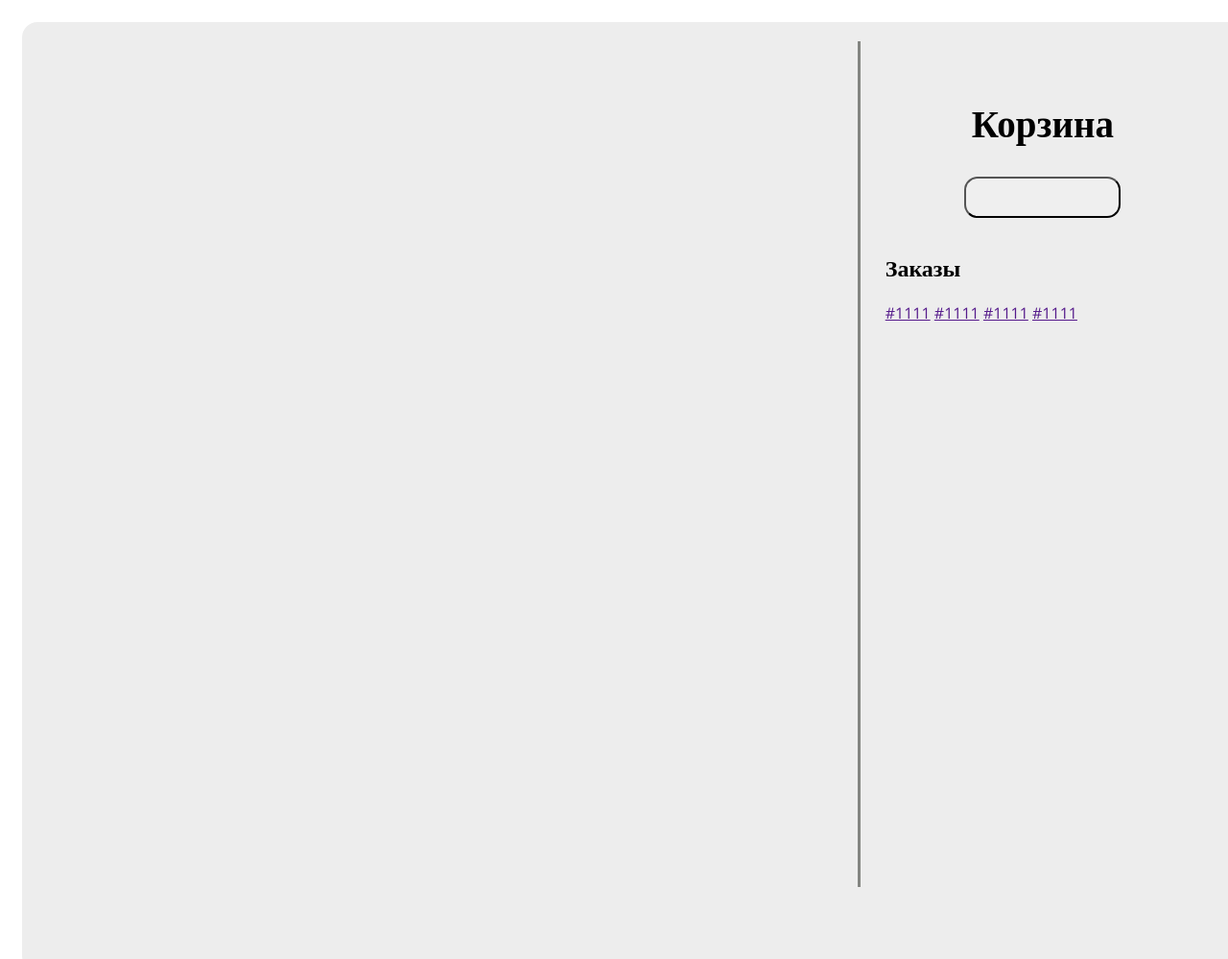
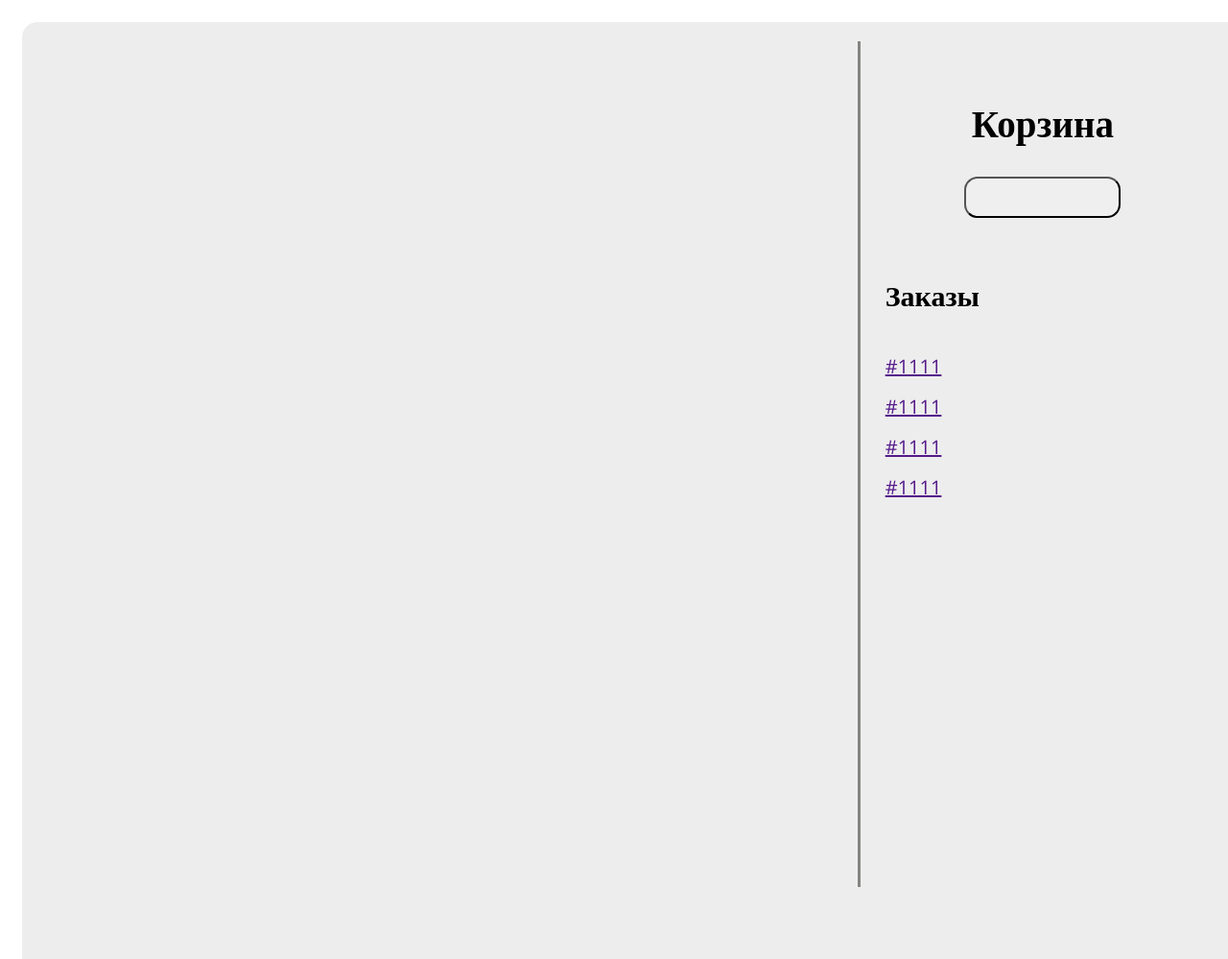
Before and after one commit to alexanderZaporozhtsev/online-shop, a website built with Parcel: page src/index.html in a window 1280 px wide. Shown: the top 999 px of the page at 96% size. Built offline with nearby package versions, Linux system fonts and the light colour scheme; some packages are replaced by stand-ins of ours; no server answers; the database is empty.

Commit message:
minor fixes

```diff
--- a/src/css/main.css
+++ b/src/css/main.css
@@ -61,7 +61,6 @@ body {
   width: 191px;
   height: 232px;
 
-  background-image: url("https://appleshops.ru/image/cache/catalog/Apple/%20Apple%20Watch%20Ultra%202/Ocean%20Band/Apple-Watch-Ultra-2-White-Blue-1-1-500x500.jpg");
   background-size: contain;
   background-position: center;
   background-repeat: no-repeat;
@@ -121,6 +120,10 @@ body {
 
 .side-bar-cart-items__item {
   background-color: #ffffff;
+  background-size: contain;
+  background-position: center;
+  background-repeat: no-repeat;
+
   border-radius: 12px;
 
   height: 80px;
@@ -139,3 +142,19 @@ body {
   display: flex;
   justify-content: center;
 }
+
+.side-bar-orders {
+  margin-top: 20px;
+
+  display: flex;
+  flex-direction: column;
+}
+
+.side-bar-orders__header {
+  font-size: 30px;
+}
+
+a {
+  margin-top: 15px;
+  font-size: 20px;
+}
```
